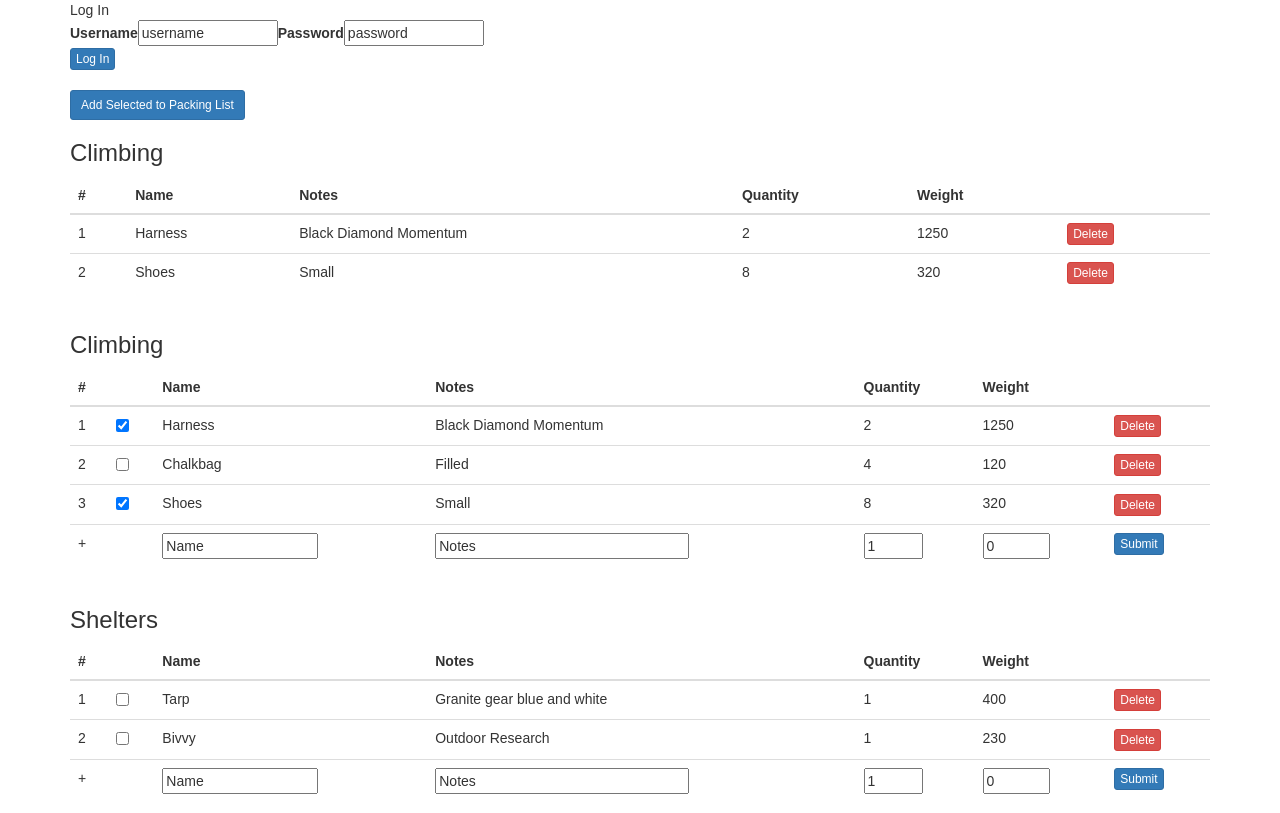
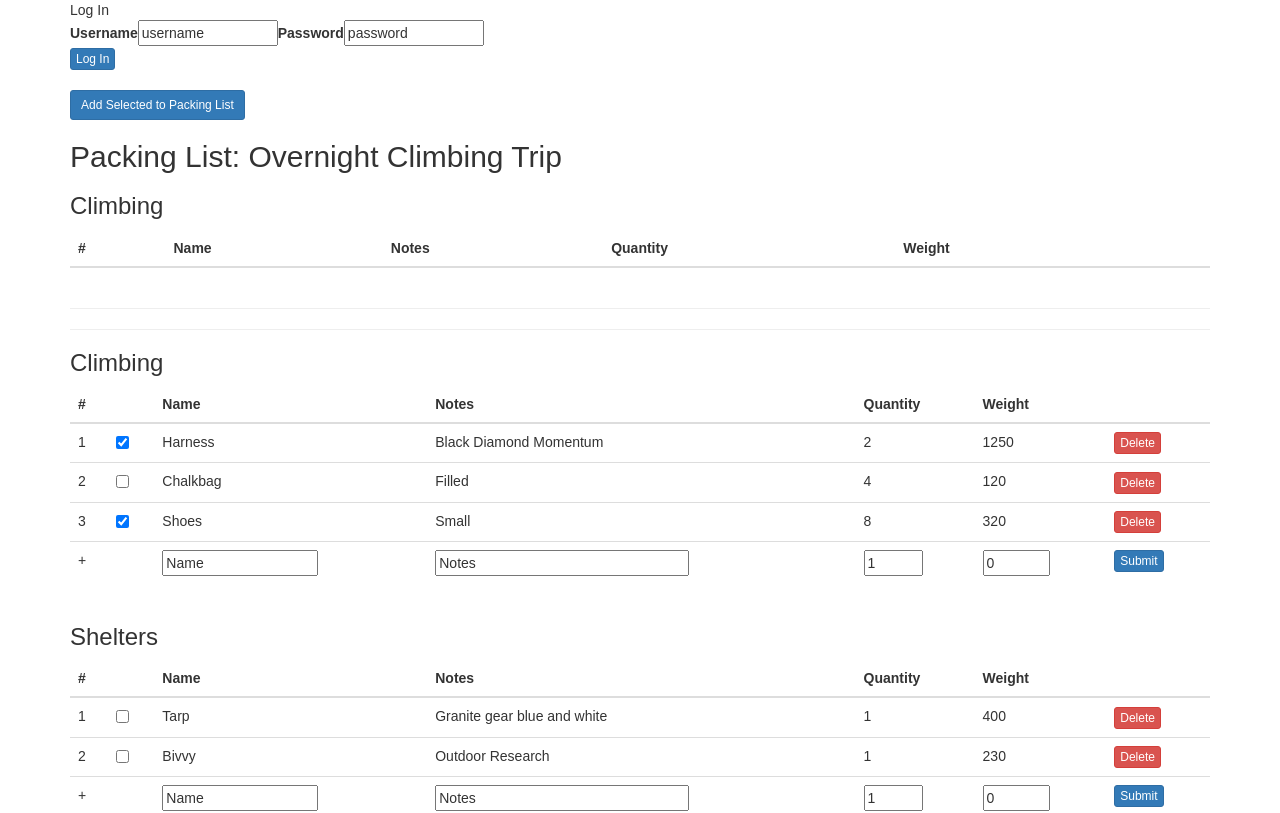
Before and after one commit to TomJRodrigues/gear-shed, a React (Create React App) app: page / in a window 1280 px wide. Shown: the top 813 px of the page. Built offline with nearby package versions, Linux system fonts and the light colour scheme.

Commit message:
starting to implement add to selected packing list button initial functionality

```diff
--- a/src/App.js
+++ b/src/App.js
@@ -14,6 +14,7 @@ class App extends Component {
     this.deleteItem = this.deleteItem.bind(this);
     this.checkItem = this.checkItem.bind(this);
     this.addCheckedToPackingList = this.addCheckedToPackingList.bind(this);
+    this.filterSelected = this.filterSelected.bind(this);
 
     // state
     this.state = {
@@ -21,20 +22,20 @@ class App extends Component {
         {
           category: "Climbing",
           items: [
-            {
-              name: "Harness",
-              quantity: 2,
-              notes: "Black Diamond Momentum",
-              weight: 1250,
-              selected: true,
-            },
-            {
-              name: "Shoes",
-              quantity: 8,
-              notes: "Small",
-              weight: 320,
-              selected: true,
-            },
+            // {
+            //   name: "Harness",
+            //   quantity: 2,
+            //   notes: "Black Diamond Momentum",
+            //   weight: 1250,
+            //   selected: true,
+            // },
+            // {
+            //   name: "Shoes",
+            //   quantity: 8,
+            //   notes: "Small",
+            //   weight: 320,
+            //   selected: true,
+            // },
           ]
         },
       ],
@@ -123,25 +124,44 @@ class App extends Component {
     this.setState(tempState);
   }
 
-  checkItem(categoryIndex, itemIndex) {
+  checkItem(categoryIndex, itemIndex) {     // updates state with an item's checked status
     const tempState = this.state;
-    console.log(categoryIndex);
-    console.log(itemIndex);
-    console.log(tempState.resources[categoryIndex].items[itemIndex].selected)
     tempState.resources[categoryIndex].items[itemIndex].selected = !tempState.resources[categoryIndex].items[itemIndex].selected
-    console.log(tempState.resources[categoryIndex].items[itemIndex].selected);
     this.setState(tempState);
   }
 
-  addNewItem(newItem, index) {
+  addNewItem(newItem, index) {      // Adds a new item to a category
     const tempState = this.state;
     tempState.resources[index].items.push(newItem);
     this.setState(tempState);
   }
 
-  addCheckedToPackingList(event) {
+  filterSelected(categoryItems) {
+    console.log(categoryItems);
+    const tempState = this.state;
+    tempState.packinglist[0].items = [
+            {
+              name: "Harness",
+              quantity: 2,
+              notes: "Black Diamond Momentum",
+              weight: 1250,
+              selected: true,
+            },
+            {
+              name: "Shoes",
+              quantity: 8,
+              notes: "Small",
+              weight: 320,
+              selected: true,
+            },
+          ];
+    this.setState(tempState);
+  }
+
+  addCheckedToPackingList(event) {      // submits all checked items in shed to populate Packing List
     event.preventDefault();
     console.log("button does not do anything right now");
+    this.filterSelected(0);
   }
 
   render() {
@@ -150,6 +170,7 @@ class App extends Component {
         <Login />
         <br/>
         <button className="btn btn-sm btn-primary" onClick={this.addCheckedToPackingList}>Add Selected to Packing List</button>
+        <h2>Packing List: Overnight Climbing Trip</h2>
         {this.state.packinglist.map((resource, index) => {
           return (
             <PackingList
@@ -158,6 +179,8 @@ class App extends Component {
             />
           )}
         )}
+        <hr/>
+        <hr/>
         {this.state.resources.map((resource, index) => {
           return (
             <Category
```
